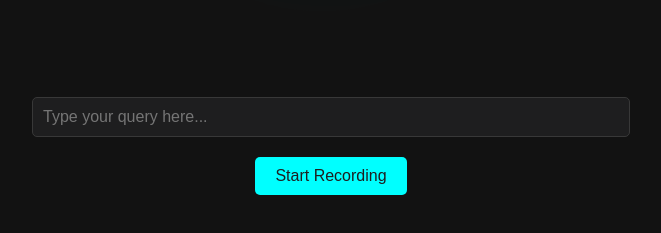
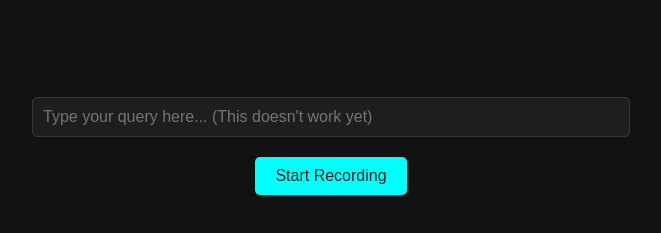
Before and after one commit to Br1anSimon/RayMindAI2, a Flask app: page / in a window 1280 px wide. Shown: the part 567-800 px from the top of the page, without its empty margins (309-970 px from the left). Run offline with Flask 3, Linux system fonts and the light colour scheme; parts of the project's set-up code (start-up, migrations or seed data) failed here and were passed over.

Commit message:
Update index.html

```diff
--- a/templates/index.html
+++ b/templates/index.html
@@ -21,7 +21,7 @@
       </div>
     </div>
   </div>
-    <input type="text" id="user-input" placeholder="Type your query here...">
+    <input type="text" id="user-input" placeholder="Type your query here... (This doesn't work yet)">
 
     <button id="start-record-button">Start Recording</button>
     <button id="stop-record-button" style="display: none;">Stop Recording</button>
```
